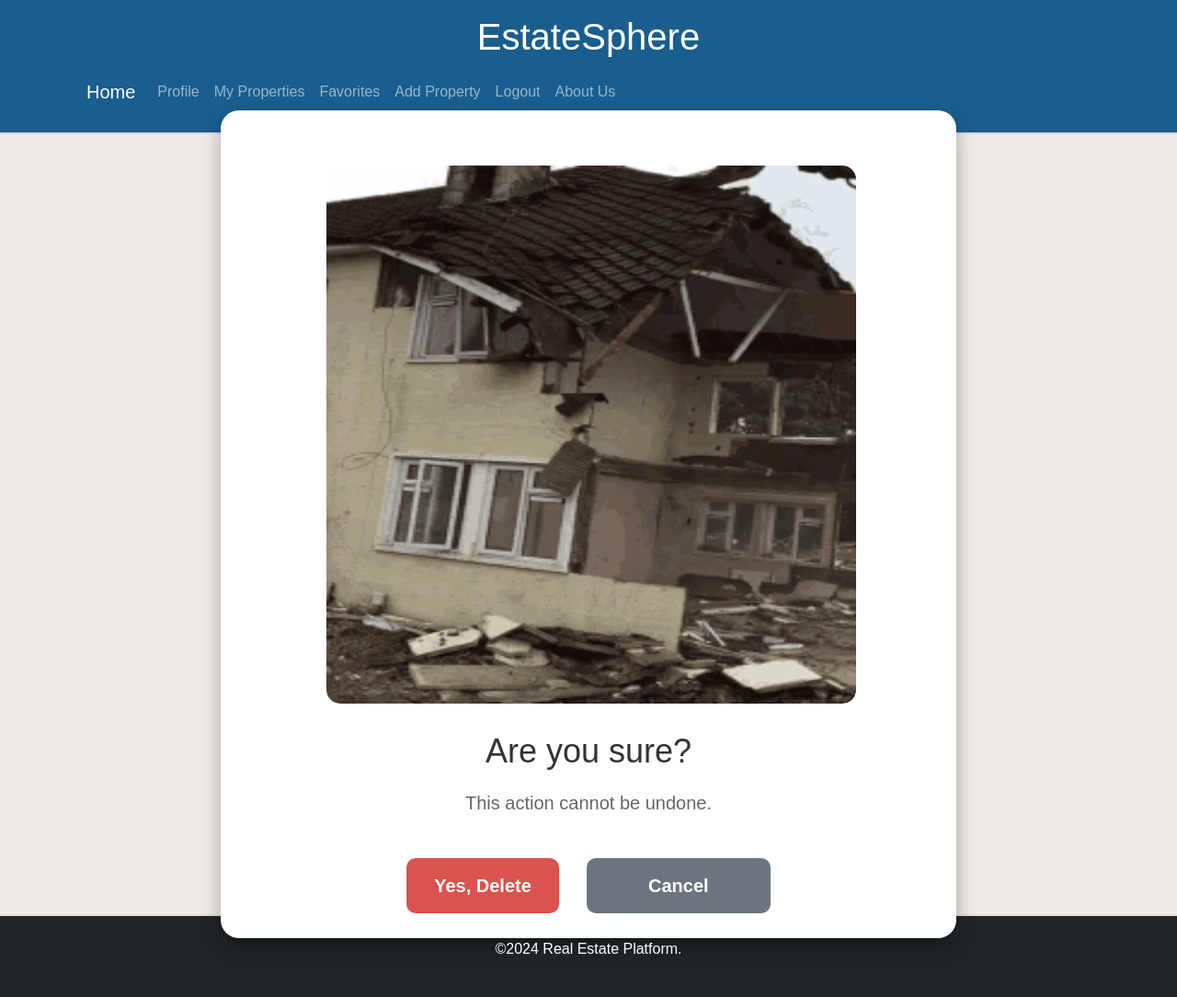
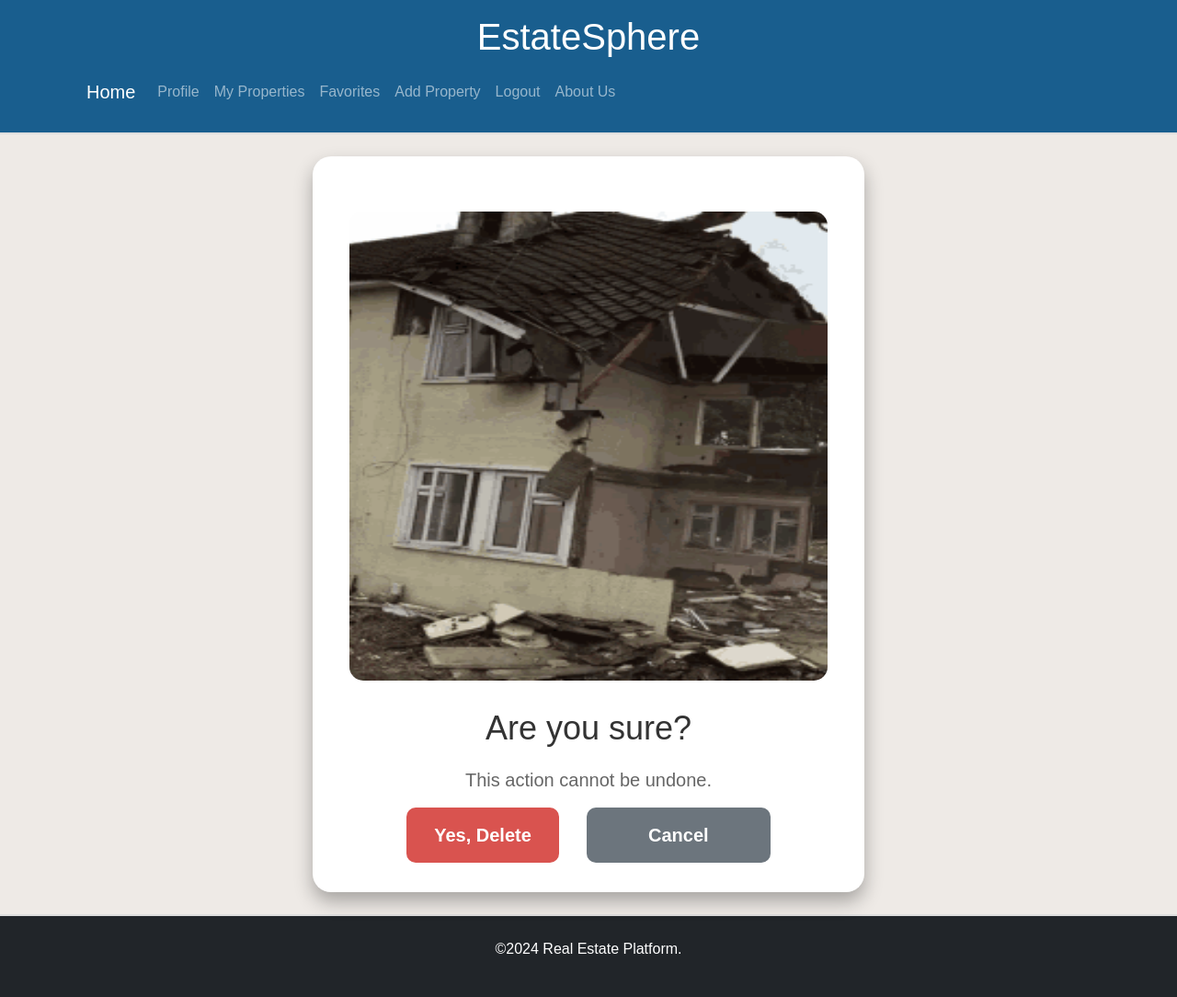
Before and after one commit to albert-dimitrov/EstateSphereProject, a Django app: page /properties/1/delete/ in a window 1280 px wide. Shown: the whole page at 92% size. Run offline with Django 5.2, Linux system fonts and the light colour scheme; a user stored in the database is signed in; tables that the repository leaves empty hold one stand-in row (values such as "Sample post").

Commit message:
Fix: fixed displaying delete card on different resolution. Add: added images to team members

```diff
--- a/estatesphere/static/css/profileFunc.css
+++ b/estatesphere/static/css/profileFunc.css
@@ -130,8 +130,8 @@
     border-radius: 20px; /* Prominent rounded corners */
     box-shadow: 0 10px 20px rgba(0, 0, 0, 0.3); /* Stronger shadow */
     width: 100%;
-    max-width: 800px; /* Increased width */
-    height: 900px; /* Default for responsiveness */ /* Enforced height for taller card */
+    max-width: 600px; /* Increased width */
+    height: 100%; /* Default for responsiveness */ /* Enforced height for taller card */
     display: flex;
     flex-direction: column;
     justify-content: space-between; /* Space out content vertically */
@@ -157,7 +157,7 @@
 .delete-card p {
     font-size: 20px; /* Larger paragraph text */
     color: #666;
-    margin-bottom: 30px; /* Space between text and buttons */
+    margin-bottom: 0px; /* Space between text and buttons */
 }
 .delete-buttons {
     display: flex;
--- a/estatesphere/static/css/properties.css
+++ b/estatesphere/static/css/properties.css
@@ -337,6 +337,15 @@
     font-family: inherit; /* Match button font with surrounding text */
 }
 
+.delete-prop-gif {
+    max-width: 100%; /* Adjust to take more space */
+    height: auto;
+    max-height: 75%;
+    border-radius: 15px;
+    margin-bottom: 30px;
+    margin-left: 0px;/* Space below GIF */
+}
+
 .review-btn-delete:hover {
     background-color: #a71d2a;
 }
--- a/estatesphere/templates/properties/delete-property.html
+++ b/estatesphere/templates/properties/delete-property.html
@@ -4,7 +4,7 @@
 {% block content %}
 <div class="delete-wrapper">
     <div class="delete-card">
-        <img src="{% static 'images/construction-boom.gif' %}" alt="Are you sure?" class="delete-gif">
+        <img src="{% static 'images/construction-boom.gif' %}" alt="Are you sure?" class="delete-prop-gif">
         <h1>Are you sure?</h1>
         <p>This action cannot be undone.</p>
         <div class="delete-buttons">
```
Also changed, not shown: estatesphere/templates/common/about-us.html (+4 -3 lines), estatesphere/static/images/person1.jpg (added), estatesphere/static/images/person2.jpg (added), estatesphere/static/images/person3.jpg (added).
